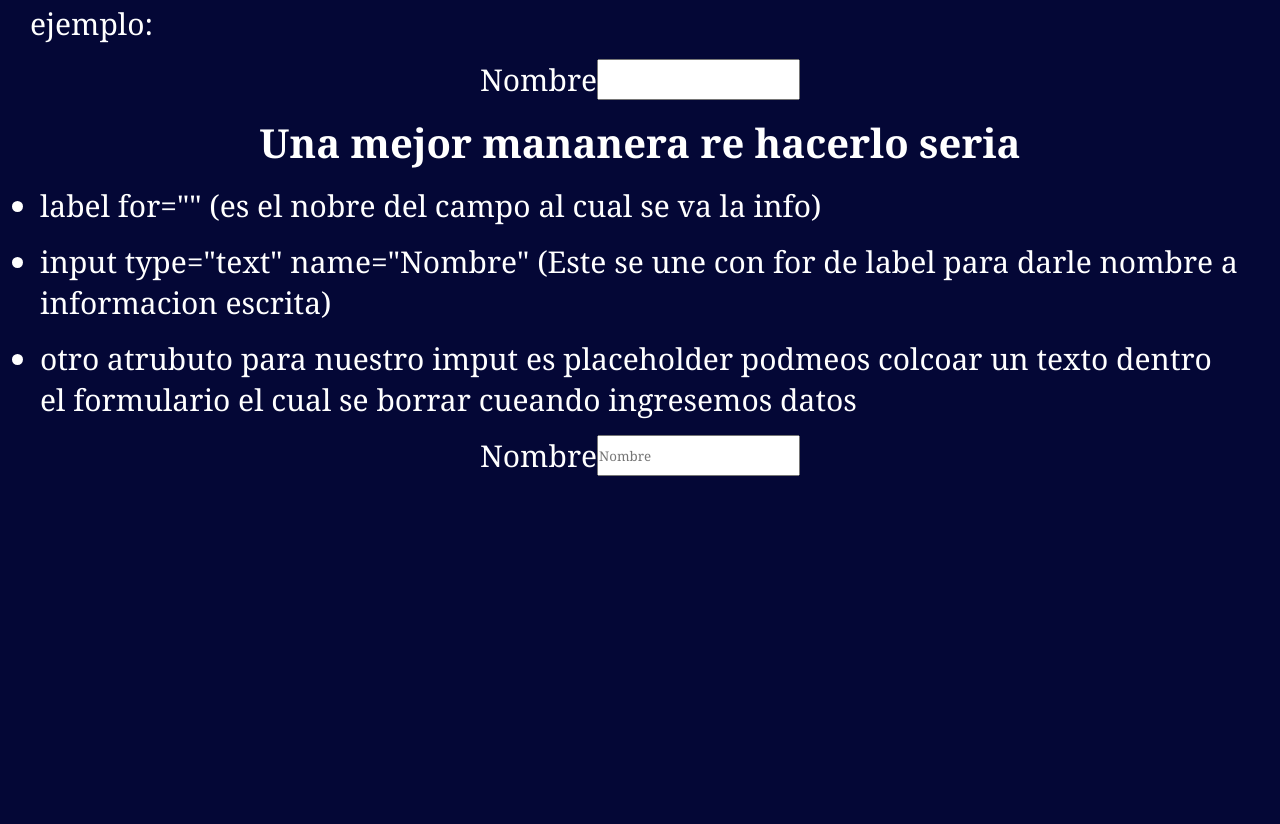
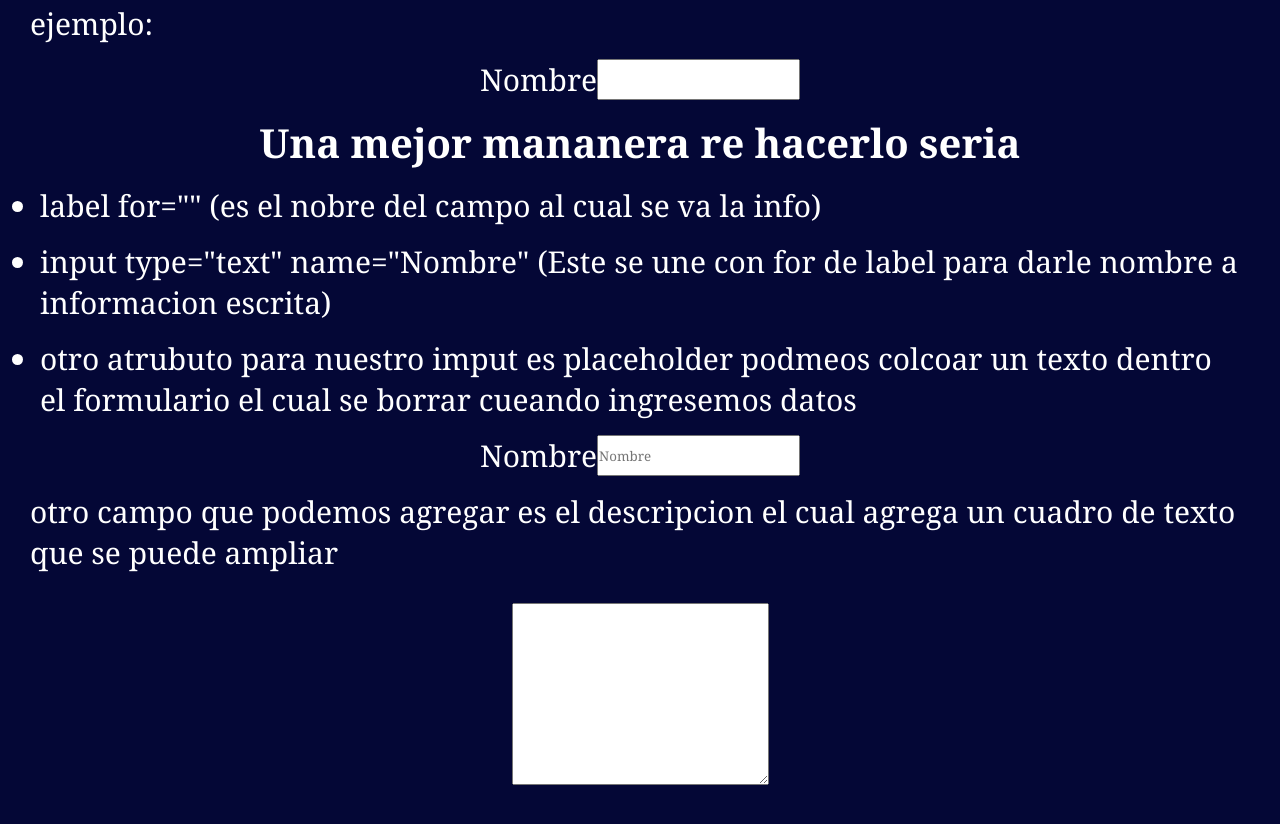
Before and after one commit to JuanHefesto/juanhefesto.github.io, a plain HTML site: page Manualhttps.html in a window 1280 px wide. Shown: the part 7577-8401 px from the top of the page. Before the commit the page ends 8068 px from the top, so only its background shows below. Drawn offline with Linux system fonts and the light colour scheme.

Commit message:
Contenido html

```diff
--- a/Manualhttps.html
+++ b/Manualhttps.html
@@ -195,6 +195,11 @@
                 <input type="text" name="nombre" placeholder="Nombre"/>
               </form>
              </div>
+             <p> otro campo que podemos agregar es el descripcion el cual agrega un cuadro de texto que se puede ampliar</p>
+             <form>
+            <p>              <label for="descripcion"></label>
+              <textarea name="descripcion" id="descripcion" cols="30" rows="10"></textarea></p>
+             </form>
             </section>
          </article>
 
```
